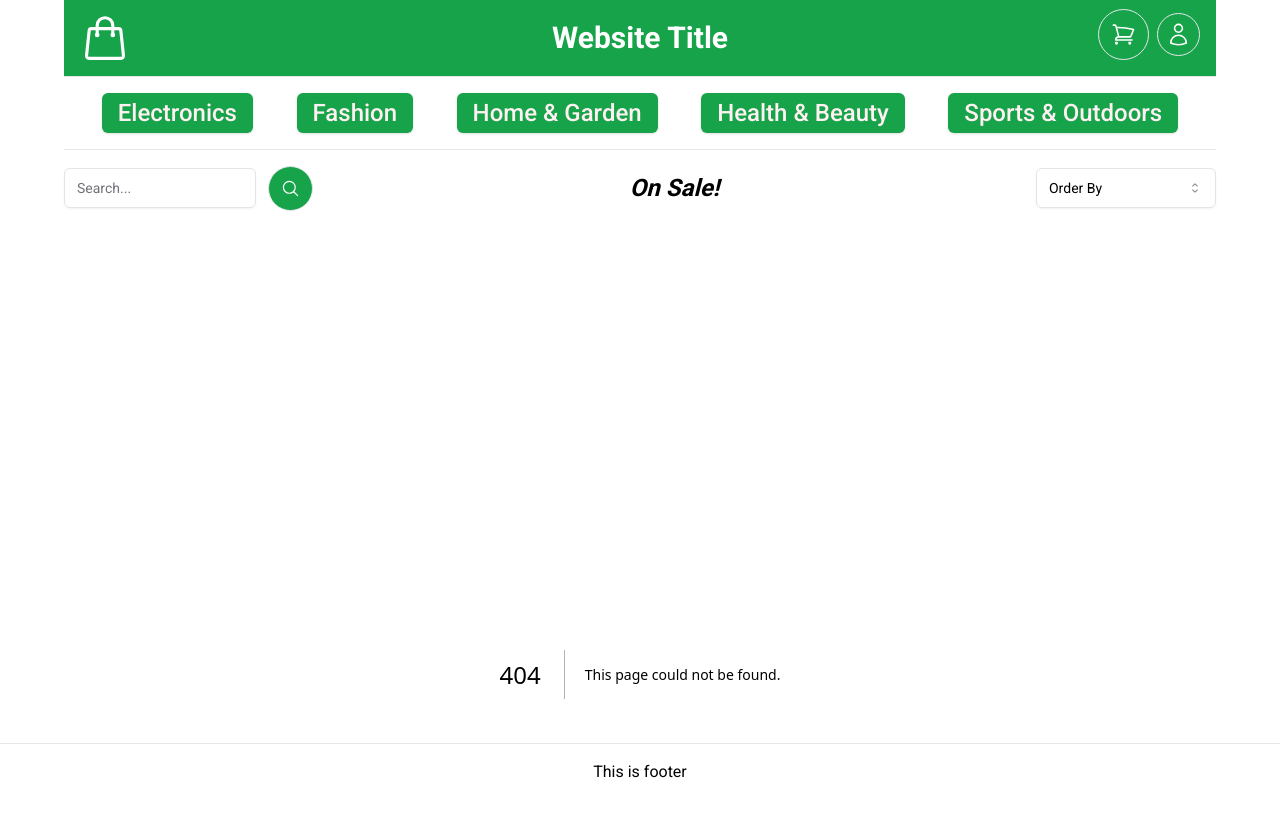
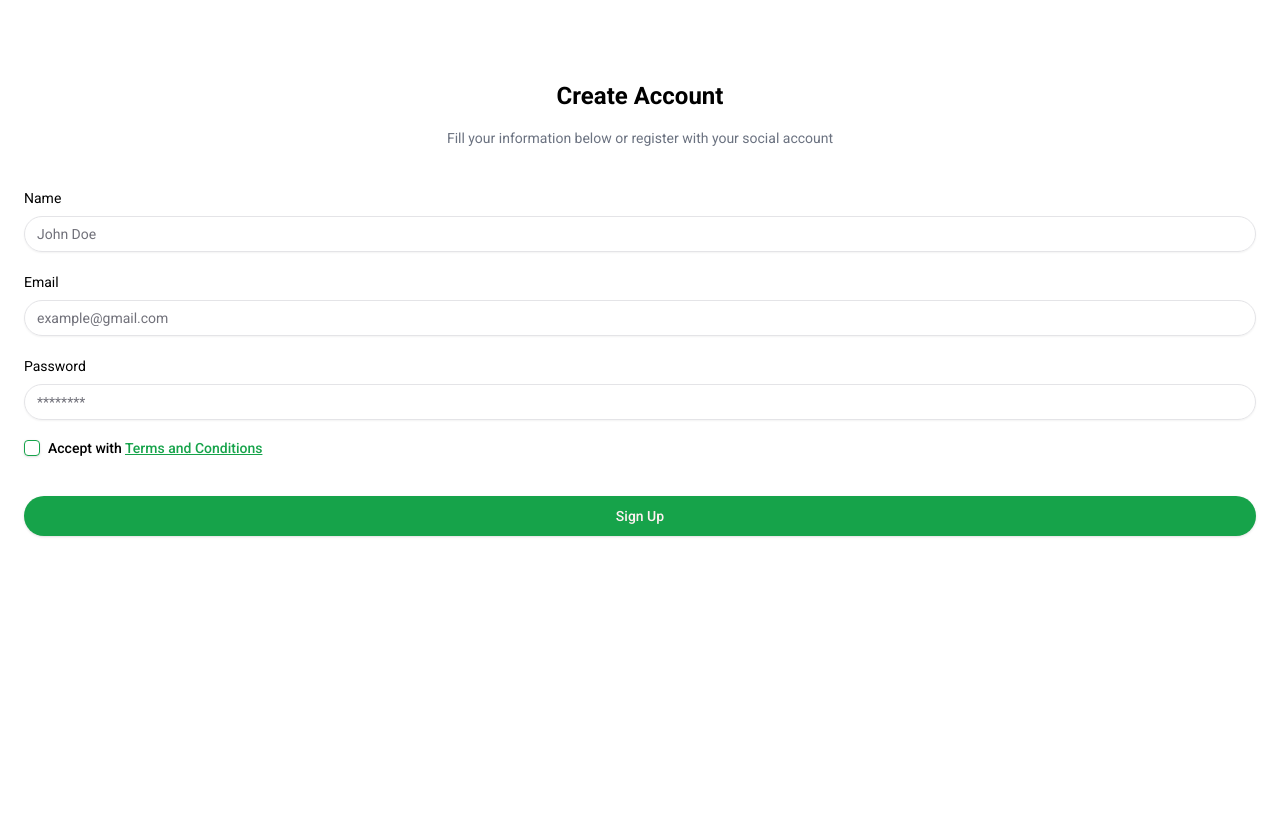
Before and after one commit to ovierevaldi/ecommerce-ganapatih-test-frontend, a Next.js app: page /authenticate/signup in a window 1280 px wide. Before the commit this address had no page. Shown: the top 816 px of the page. Built offline with nearby package versions, Linux system fonts and the light colour scheme.

Commit message:
Add authenticate page

```diff
--- a/package.json
+++ b/package.json
@@ -9,6 +9,7 @@
     "lint": "next lint"
   },
   "dependencies": {
+    "@radix-ui/react-checkbox": "^1.1.2",
     "@radix-ui/react-dropdown-menu": "^2.1.2",
     "@radix-ui/react-icons": "^1.3.0",
     "@radix-ui/react-menubar": "^1.1.2",
--- /dev/null
+++ b/src/app/authenticate/layout.tsx
@@ -0,0 +1,11 @@
+export default function RootLayout({
+    children,
+  }: Readonly<{
+    children: React.ReactNode;
+  }>) {
+    return (
+    <div>
+        {children}
+    </div>
+    );
+  }
--- /dev/null
+++ b/src/app/authenticate/login/page.tsx
@@ -0,0 +1,34 @@
+import { Button } from '@/components/ui/button'
+import { Input } from '@/components/ui/input'
+import Link from 'next/link'
+import React from 'react'
+
+export default function LoginPage() {
+  return (
+    <div>
+        <div className='mb-10'>
+            <p className='text-2xl text-center py-4 font-bold'>Sign In</p>
+            <p className='text-center text-sm text-gray-500'>Hi! Welcome back, you've been missed</p>
+        </div>
+
+        <div className='space-y-6'>
+            <div className=''>
+                <p className='text-sm mb-2'>Email</p>
+                <Input type="email" placeholder="example@gmail.com" className='rounded-full'/>
+            </div>
+
+            <div className='text-sm'>
+                <p className='text-sm mb-2'>Password</p>
+                <Input type="password" placeholder="********" className='rounded-full'/>
+            </div>
+
+            <div className=''>
+                <p className='text-right text-primary text-sm'>Forgot Password</p>
+            </div>
+            <Button className='w-full rounded-full py-5'>Sign In</Button>
+        </div>
+
+            <p className='text-center text-sm mt-10 text-gray-500'>Dont have account? <Link href={''} className='underline text-primary'>Sign Up</Link></p>
+    </div>
+  )
+}
--- /dev/null
+++ b/src/app/authenticate/page.tsx
@@ -0,0 +1,12 @@
+import { Button } from '@/components/ui/button'
+import { Input } from '@/components/ui/input'
+import Link from 'next/link'
+import React from 'react'
+import LoginPage from './login/page'
+
+export default function AuthenticateUserPage() {
+  return (
+    <main>
+    </main>
+  )
+}
--- /dev/null
+++ b/src/app/authenticate/signup/page.tsx
@@ -0,0 +1,44 @@
+import { Button } from '@/components/ui/button'
+import { Checkbox } from '@/components/ui/checkbox'
+import { Input } from '@/components/ui/input'
+import Link from 'next/link'
+import React from 'react'
+
+export default function SignUpPage() {
+  return (
+    <div>
+        <div className='mb-10'>
+            <p className='text-2xl text-center py-4 font-bold'>Create Account</p>
+            <p className='text-center text-sm text-gray-500'>Fill your information below or register with your social account</p>
+        </div>
+
+        <div className='space-y-5'>
+            <div className=''>
+                <p className='text-sm mb-2'>Name</p>
+                <Input type="text" placeholder="John Doe" className='rounded-full'/>
+            </div>
+
+            <div className=''>
+                <p className='text-sm mb-2'>Email</p>
+                <Input type="email" placeholder="example@gmail.com" className='rounded-full'/>
+            </div>
+
+            <div className='text-sm'>
+                <p className='text-sm mb-2'>Password</p>
+                <Input type="password" placeholder="********" className='rounded-full'/>
+            </div>
+
+            <div className="flex items-center space-x-2">
+                <Checkbox id="terms" />
+                <label
+                    htmlFor="terms"
+                    className="text-sm font-medium leading-none peer-disabled:cursor-not-allowed peer-disabled:opacity-70"
+                >
+                    Accept with <span className='underline text-primary'>Terms and Conditions</span>
+                </label>
+            </div>
+        </div>
+        <Button className='w-full rounded-full py-5 mt-10'>Sign Up</Button>
+    </div>
+  )
+}
--- a/src/app/layout.tsx
+++ b/src/app/layout.tsx
@@ -27,7 +27,7 @@ export const metadata: Metadata = {
 };
 
 export const robotoFont = Roboto({
-  weight: ["400", "500", "700"],
+  weight: ['300', "400", "500", "700"],
   subsets: ["latin"]
 })
 
@@ -42,7 +42,7 @@ export default function RootLayout({
         className={`${robotoFont.className}`}
       >
         {/* <ShopAlert></ShopAlert> */}
-        <Header />
+        {/* <Header />
         <div className="max-w-6xl mx-auto">
           <div className='flex items-center justify-between'>
               <div className="flex gap-x-3 items-center">
@@ -75,13 +75,13 @@ export default function RootLayout({
               </div>
 
 
-          </div>
+          </div> */}
           <div className='px-6 py-16'>
             {children}
           </div>
-        </div>
+        {/* </div> */}
 
-        <Footer></Footer>
+        {/* <Footer></Footer> */}
       </body>
     </html>
   );
--- a/src/app/page.tsx
+++ b/src/app/page.tsx
@@ -1,16 +1,52 @@
-// Icons
-
+// Componentes
+import {
+      Pagination,
+      PaginationContent,
+      PaginationEllipsis,
+      PaginationItem,
+      PaginationLink,
+      PaginationNext,
+      PaginationPrevious,
+    } from "@/components/ui/pagination"
 import ProductButton from "@/components/ProductButton";
 
+export default function Home() {
+      // next js replace a with Link
+      // const PaginationLink = ({...props }: ) => (
+      //       <PaginationItem>
+      //     -   <a>
+      //     +   <Link>
+      //           // ...
+      //     -   </a>
+      //     +   </Link>
+      //       </PaginationItem>
+      //     )
 
-export default function Home() {
       return (
             <div className="max-w-6xl mx-auto">
                   <div className='grid grid-cols-4 gap-6'>
                         <ProductButton id="1">
-
                         </ProductButton>
                   </div>
+
+                  <Pagination>
+                        <PaginationContent>
+                              <PaginationItem>
+                                    <PaginationPrevious href="#" />
+                              </PaginationItem>
+                              <PaginationItem>
+                                    <PaginationLink href="#">1</PaginationLink>
+                              </PaginationItem>
+                              <PaginationItem>
+                                    <PaginationEllipsis />
+                              </PaginationItem>
+                              <PaginationItem>
+                                    <PaginationNext href="#" />
+                              </PaginationItem>
+                        </PaginationContent>
+                  </Pagination>
             </div>
+
+
       );
 }
--- /dev/null
+++ b/src/components/ui/checkbox.tsx
@@ -0,0 +1,30 @@
+"use client"
+
+import * as React from "react"
+import * as CheckboxPrimitive from "@radix-ui/react-checkbox"
+import { CheckIcon } from "@radix-ui/react-icons"
+
+import { cn } from "@/lib/utils"
+
+const Checkbox = React.forwardRef<
+  React.ElementRef<typeof CheckboxPrimitive.Root>,
+  React.ComponentPropsWithoutRef<typeof CheckboxPrimitive.Root>
+>(({ className, ...props }, ref) => (
+  <CheckboxPrimitive.Root
+    ref={ref}
+    className={cn(
+      "peer h-4 w-4 shrink-0 rounded-sm border border-primary shadow focus-visible:outline-none focus-visible:ring-1 focus-visible:ring-ring disabled:cursor-not-allowed disabled:opacity-50 data-[state=checked]:bg-primary data-[state=checked]:text-primary-foreground",
+      className
+    )}
+    {...props}
+  >
+    <CheckboxPrimitive.Indicator
+      className={cn("flex items-center justify-center text-current")}
+    >
+      <CheckIcon className="h-4 w-4" />
+    </CheckboxPrimitive.Indicator>
+  </CheckboxPrimitive.Root>
+))
+Checkbox.displayName = CheckboxPrimitive.Root.displayName
+
+export { Checkbox }
--- /dev/null
+++ b/src/components/ui/pagination.tsx
@@ -0,0 +1,121 @@
+import * as React from "react"
+import {
+  ChevronLeftIcon,
+  ChevronRightIcon,
+  DotsHorizontalIcon,
+} from "@radix-ui/react-icons"
+
+import { cn } from "@/lib/utils"
+import { ButtonProps, buttonVariants } from "@/components/ui/button"
+
+const Pagination = ({ className, ...props }: React.ComponentProps<"nav">) => (
+  <nav
+    role="navigation"
+    aria-label="pagination"
+    className={cn("mx-auto flex w-full justify-center", className)}
+    {...props}
+  />
+)
+Pagination.displayName = "Pagination"
+
+const PaginationContent = React.forwardRef<
+  HTMLUListElement,
+  React.ComponentProps<"ul">
+>(({ className, ...props }, ref) => (
+  <ul
+    ref={ref}
+    className={cn("flex flex-row items-center gap-1", className)}
+    {...props}
+  />
+))
+PaginationContent.displayName = "PaginationContent"
+
+const PaginationItem = React.forwardRef<
+  HTMLLIElement,
+  React.ComponentProps<"li">
+>(({ className, ...props }, ref) => (
+  <li ref={ref} className={cn("", className)} {...props} />
+))
+PaginationItem.displayName = "PaginationItem"
+
+type PaginationLinkProps = {
+  isActive?: boolean
+} & Pick<ButtonProps, "size"> &
+  React.ComponentProps<"a">
+
+const PaginationLink = ({
+  className,
+  isActive,
+  size = "icon",
+  ...props
+}: PaginationLinkProps) => (
+  <a
+    aria-current={isActive ? "page" : undefined}
+    className={cn(
+      buttonVariants({
+        variant: isActive ? "outline" : "ghost",
+        size,
+      }),
+      className
+    )}
+    {...props}
+  />
+)
+PaginationLink.displayName = "PaginationLink"
+
+const PaginationPrevious = ({
+  className,
+  ...props
+}: React.ComponentProps<typeof PaginationLink>) => (
+  <PaginationLink
+    aria-label="Go to previous page"
+    size="default"
+    className={cn("gap-1 pl-2.5", className)}
+    {...props}
+  >
+    <ChevronLeftIcon className="h-4 w-4" />
+    <span>Previous</span>
+  </PaginationLink>
+)
+PaginationPrevious.displayName = "PaginationPrevious"
+
+const PaginationNext = ({
+  className,
+  ...props
+}: React.ComponentProps<typeof PaginationLink>) => (
+  <PaginationLink
+    aria-label="Go to next page"
+    size="default"
+    className={cn("gap-1 pr-2.5", className)}
+    {...props}
+  >
+    <span>Next</span>
+    <ChevronRightIcon className="h-4 w-4" />
+  </PaginationLink>
+)
+PaginationNext.displayName = "PaginationNext"
+
+const PaginationEllipsis = ({
+  className,
+  ...props
+}: React.ComponentProps<"span">) => (
+  <span
+    aria-hidden
+    className={cn("flex h-9 w-9 items-center justify-center", className)}
+    {...props}
+  >
+    <DotsHorizontalIcon className="h-4 w-4" />
+    <span className="sr-only">More pages</span>
+  </span>
+)
+PaginationEllipsis.displayName = "PaginationEllipsis"
+
+export {
+  Pagination,
+  PaginationContent,
+  PaginationLink,
+  PaginationItem,
+  PaginationPrevious,
+  PaginationNext,
+  PaginationEllipsis,
+}
```
Also changed, not shown: 1 other file (tests, documents, lock files or other folders).
